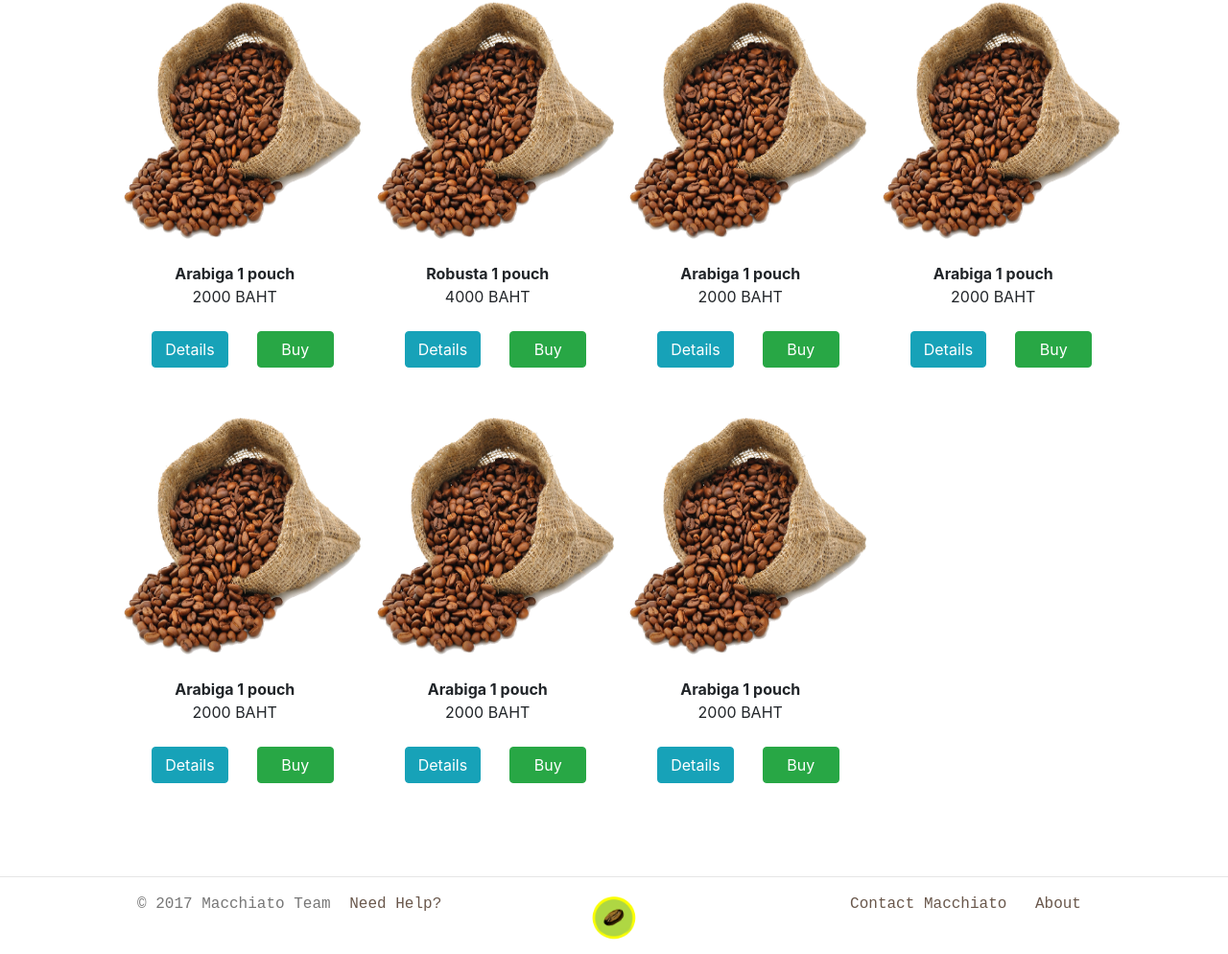
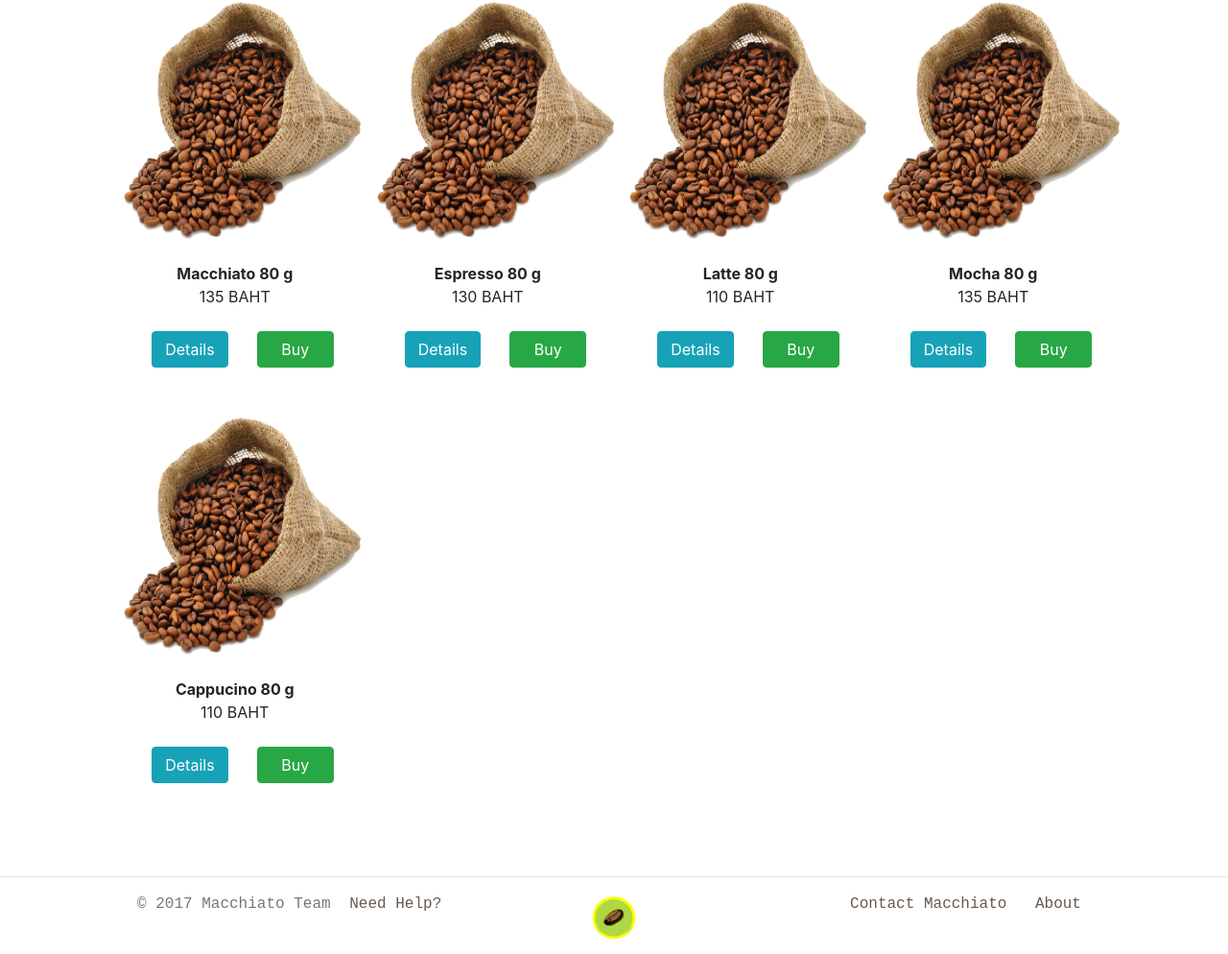
Before and after one commit to tuterdust/ECommerce, a Django app: page /products/ in a window 1280 px wide. Shown: the part 230-1224 px from the top of the page at 96% size. Run offline with Django 3.2, Linux system fonts and the light colour scheme; data comes from the database, SQL or seed files in the repository; both versions use the stored data as it was after the commit; some libraries are stand-ins or nearby versions.

Commit message:
migrate product and try listing real product

```diff
--- a/src/main/admin.py
+++ b/src/main/admin.py
@@ -2,5 +2,6 @@
 from __future__ import unicode_literals
 
 from django.contrib import admin
+from .models import Product
 
-# Register your models here.
+admin.site.register(Product)
--- a/src/main/models.py
+++ b/src/main/models.py
@@ -1,9 +1,9 @@
 # -*- coding: utf-8 -*-
 from __future__ import unicode_literals
 
-from datetime import datetime
+# from datetime import datetime
 from django.db import models
-from django.contrib.postgres.fields import ArrayField
+# from django.contrib.postgres.fields import ArrayField
 
 class Product(models.Model):
     name = models.CharField(max_length=100)         # Product name
--- a/src/main/templates/products_listing.html
+++ b/src/main/templates/products_listing.html
@@ -8,11 +8,11 @@
       {% for p in products %}
         <div class="col col-sm-3">
           <center>
-            <img src="{{ p.product_img }}" width="250px" height="250px">
+            <img src="{{ p.img_url }}" width="250px" height="250px">
             <br /><br />
-            <b>{{ p.product_name }}</b>
+            <b>{{ p.name }}</b>
             <br />
-            {{ p.product_price }} BAHT
+            {{ p.price }} BAHT
             <br />
           </center>
           <br />
@@ -23,7 +23,11 @@
               <a class="btn btn-info btn-block" href="{% url 'product_detail' %}">Details</a>
             </div>
             <div class="col col-sm-5">
-              <a class="btn btn-success btn-block" href="{% url 'cart' %}">Buy</a>
+              {% if p.stock != 0 %}
+                <a class="btn btn-success btn-block" href="{% url 'cart' %}">Buy</a>
+              {% else %}
+                <a class="btn btn-secondary btn-block disabled" href="{% url 'cart' %}">Buy</a>
+              {% endif %}
             </div>
             <div class="col col-sm-1">
             </div>
--- a/src/main/views.py
+++ b/src/main/views.py
@@ -3,6 +3,7 @@ from __future__ import unicode_literals
 
 from django.http import HttpResponse
 from django.shortcuts import render, redirect
+from main.models import Product
 
 def home(request):
     context = {}
@@ -10,21 +11,14 @@ def home(request):
     return render(request, 'home.html', context)
 
 def products(request):
-    static_path = "/static/img/"
-    products = [{"product_img": static_path + "coffee_1.png", "product_name": "Arabiga 1 pouch", "product_price": 2000},
-                {"product_img": static_path + "coffee_1.png", "product_name": "Robusta 1 pouch", "product_price": 4000},
-                {"product_img": static_path + "coffee_1.png", "product_name": "Arabiga 1 pouch", "product_price": 2000},
-                {"product_img": static_path + "coffee_1.png", "product_name": "Arabiga 1 pouch", "product_price": 2000},
-                {"product_img": static_path + "coffee_1.png", "product_name": "Arabiga 1 pouch", "product_price": 2000},
-                {"product_img": static_path + "coffee_1.png", "product_name": "Arabiga 1 pouch", "product_price": 2000},
-                {"product_img": static_path + "coffee_1.png", "product_name": "Arabiga 1 pouch", "product_price": 2000},]
-
-    context = {"products": products}
+    products = Product.objects.all()
+    context = { "products": products }
     return render(request, 'products_listing.html', context)
 
 # Temporary: must required product id later, put it in url too boi
 def product_detail(request):
     static_path = "/static/img/"
+    img_url = "/static/img/coffee_1.png"
     context = {
         "productID": 1,
         "productName": "Arabiga 1 pouch",
```
Also changed, not shown: src/db.sqlite3, src/main/migrations/0001_initial.py (added).
